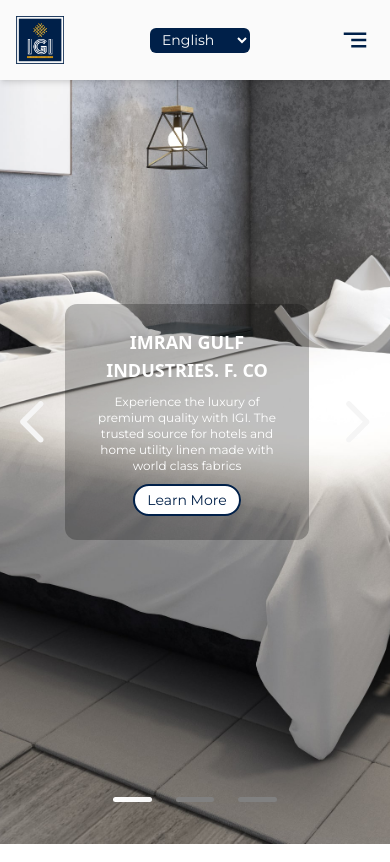
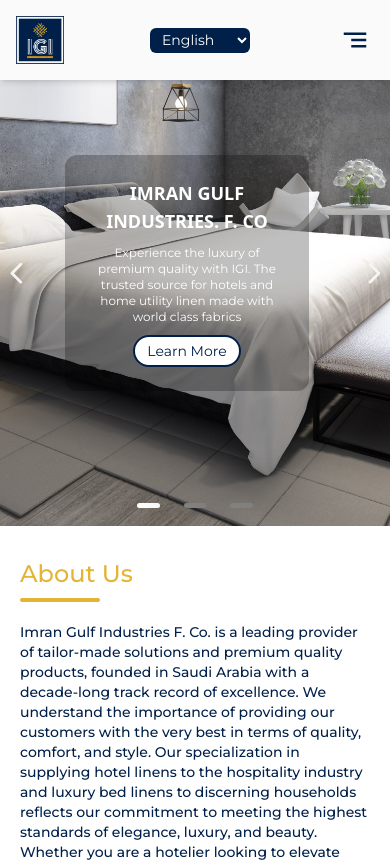
Before and after one commit to tariq3372/igi-next, a Next.js app: page /1 in a window 390 px wide. Shown: the top 862 px of the page. Built offline with nearby package versions, Linux system fonts and the light colour scheme.

Commit message:
carousel bug fixed

```diff
--- a/app/components/homeCarousel/css/embla.css
+++ b/app/components/homeCarousel/css/embla.css
@@ -3,27 +3,33 @@
   --slide-size: 100%;
   --slide-height: 100vh;
   padding: 0;
+  position: relative;
 }
+
 .embla__viewporthome {
   overflow: hidden;
 }
+
 .embla__containerhome {
   backface-visibility: hidden;
   display: flex;
   touch-action: pan-y;
   margin-left: calc(var(--slide-spacing) * -1);
 }
+
 .embla__slide {
   flex: 0 0 var(--slide-size);
   min-width: 0;
   position: relative;
 }
+
 .embla__slide__img {
   display: block;
   height: var(--slide-height);
   width: 100%;
   object-fit: cover;
 }
+
 .embla__slide__number {
   width: 4.6rem;
   height: 4.6rem;
@@ -38,13 +44,12 @@
   text-align: center;
   pointer-events: none;
 }
-.embla__slide__number > span {
+
+.embla__slide__number>span {
   color: var(--brand-primary);
-  background-image: linear-gradient(
-    45deg,
-    var(--brand-primary),
-    var(--brand-secondary)
-  );
+  background-image: linear-gradient(45deg,
+      var(--brand-primary),
+      var(--brand-secondary));
   background-clip: text;
   -webkit-background-clip: text;
   -webkit-text-fill-color: transparent;
@@ -56,6 +61,7 @@
   right: 0;
   bottom: 0;
 }
+
 .embla__button {
   -webkit-appearance: none;
   background-color: transparent;
@@ -67,7 +73,9 @@
   padding: 0;
   margin: 0;
 }
+
 .embla__buttons {
+  height: var(--slide-height);
   width: 100%;
   display: flex;
   align-items: center;
@@ -76,6 +84,7 @@
   top: 50%;
   transform: translateY(-50%);
 }
+
 .embla__button {
   z-index: 1;
   color: whitesmoke;
@@ -86,13 +95,16 @@
   width: 4rem;
   height: 4rem;
 }
+
 .embla__button:disabled {
   opacity: 0.3;
 }
+
 .embla__button__svg {
   width: 65%;
   height: 65%;
 }
+
 .embla__dot {
   -webkit-appearance: none;
   background-color: transparent;
@@ -104,9 +116,10 @@
   padding: 0;
   margin: 0;
 }
+
 .embla__dots {
   z-index: 1;
-  bottom: 1.6rem;
+  bottom: 10px;
   position: absolute;
   left: 0;
   right: 0;
@@ -114,6 +127,7 @@
   justify-content: center;
   align-items: center;
 }
+
 .embla__dot {
   width: 2.4rem;
   height: 2.4rem;
@@ -122,6 +136,7 @@
   margin-right: 0.75rem;
   margin-left: 0.75rem;
 }
+
 .embla__dot:after {
   background: gray;
   border-radius: 0.2rem;
@@ -129,10 +144,26 @@
   height: 0.3rem;
   content: '';
 }
+
 .embla__dot--selected:after {
-  background: linear-gradient(
-    45deg,
-    white,
-    whitesmoke
-  );
+  background: linear-gradient(45deg,
+      white,
+      whitesmoke);
 }
+
+/* mobile device */
+@media (max-width: 750px) {
+  .emblahome {
+    --slide-height: 60vh;
+    margin-top: 20px;
+  }
+
+  .embla__button {
+    width: 2rem;
+    height: 2rem;
+  }
+  .embla__dot {
+    width: 1.4rem;
+    height: 1.4rem;
+  }
+}
```
